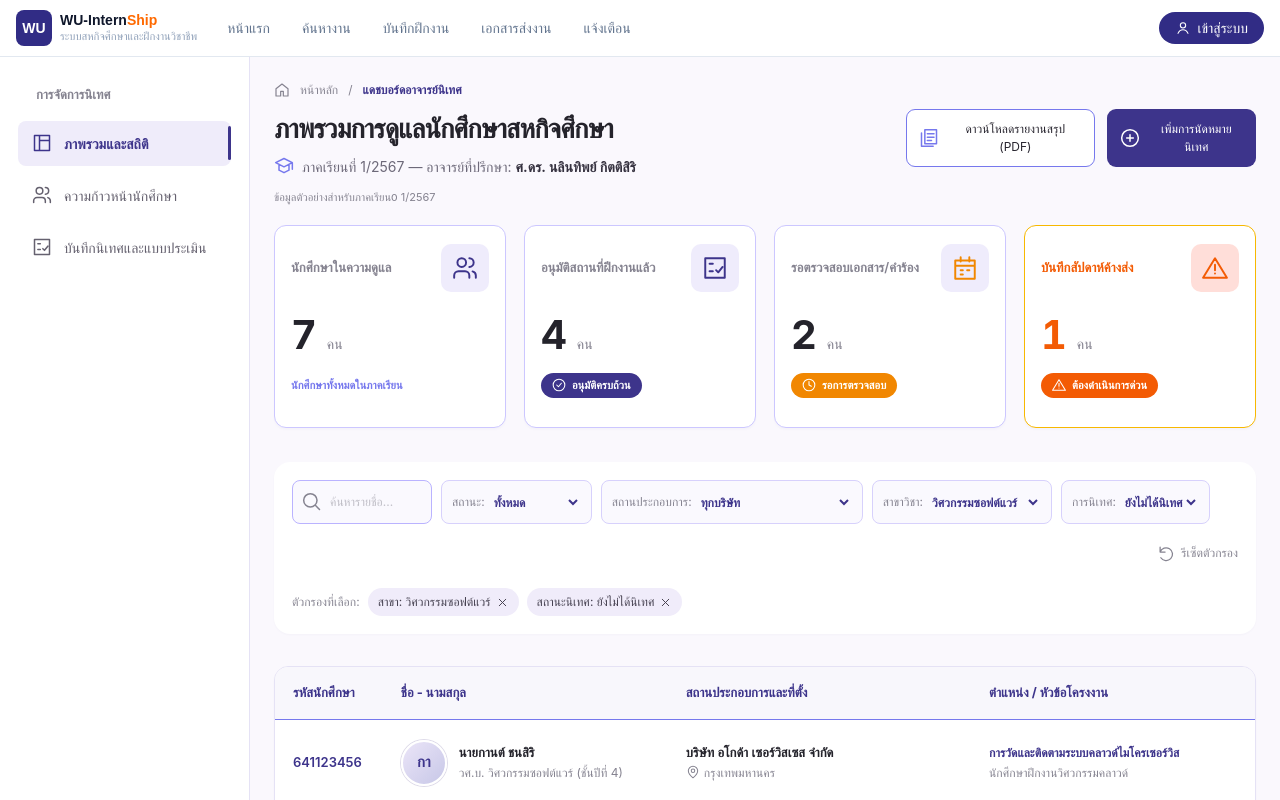
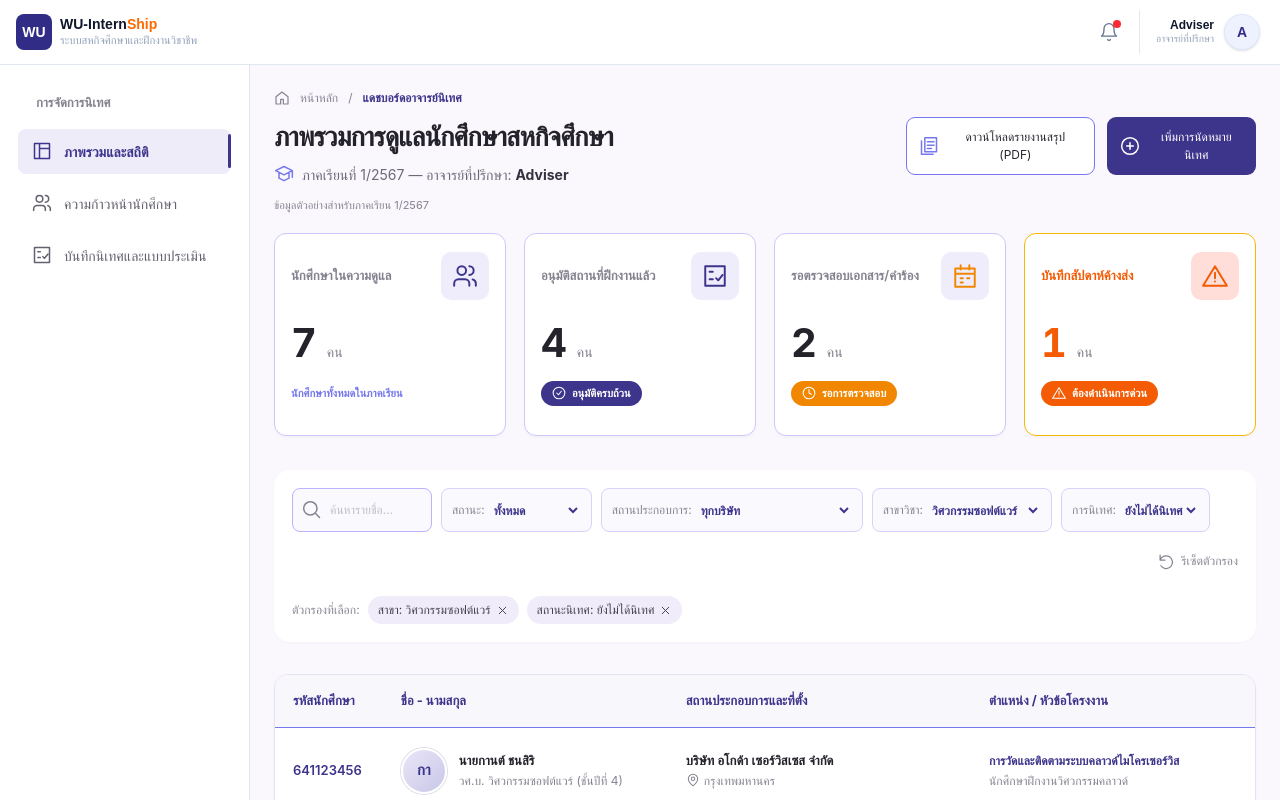
Before and after one commit to Tle1448/internship, a Next.js app: page /advisor in a window 1280 px wide. Shown: the top 800 px of the page. Built offline with nearby package versions, Linux system fonts and the light colour scheme.

Commit message:
update all

```diff
--- a/app/advisor/components/AdvisorDashboard.tsx
+++ b/app/advisor/components/AdvisorDashboard.tsx
@@ -4,13 +4,16 @@ import type { FormEvent } from "react";
 import { students, statusLabels, type Student } from "../data";
 import Icon from "./Icon";
 import "../advisor.css";
+
 type Appointment = {
     company: string;
     date: string;
     time: string;
     mode: string;
 };
+
 const menus = ["ภาพรวมและสถิติ", "ความก้าวหน้านักศึกษา", "บันทึกนิเทศและแบบประเมิน"];
+
 export default function AdvisorDashboard() {
     const [query, setQuery] = useState("");
     const [status, setStatus] = useState("");
@@ -28,13 +31,16 @@ export default function AdvisorDashboard() {
     const appointmentDialog = useRef<HTMLDialogElement>(null);
     const studentDialog = useRef<HTMLDialogElement>(null);
     const evaluationDialog = useRef<HTMLDialogElement>(null);
+
     const filtered = students.filter(s => (!query || `${s.id} ${s.name} ${s.company} ${s.project}`.toLowerCase().includes(query.toLowerCase())) && (!status || s.status === status) && (!company || s.company === company) && (!major || s.major === major) && (!visit || s.visited === (visit === "yes")));
     const pages = Math.max(1, Math.ceil(filtered.length / pageSize));
     const currentPage = Math.min(page, pages);
     const visible = filtered.slice((currentPage - 1) * pageSize, currentPage * pageSize);
     const pending = students.filter(s => s.status === "pending").length;
     const late = students.filter(s => s.status === "late").length;
+
     const reset = () => { setQuery(""); setStatus(""); setCompany(""); setMajor(""); setVisit(""); setPage(1); };
+
     function saveAppointment(event: FormEvent<HTMLFormElement>) {
         event.preventDefault();
         const data = new FormData(event.currentTarget);
@@ -42,14 +48,19 @@ export default function AdvisorDashboard() {
         appointmentDialog.current?.close();
         setMessage("เพิ่มนัดหมายแล้ว (เก็บไว้เฉพาะระหว่างเปิดหน้านี้)");
     }
+
     function openStudent(student: Student) { setSelected(student); studentDialog.current?.showModal(); }
+
     return <div className="advisor-app">
     <button type="button" className="icon-button mobile-toggle" aria-controls="advisor-menu" aria-expanded={mobileMenu} onClick={() => setMobileMenu(!mobileMenu)}><Icon name="menu"/>เมนูอาจารย์</button>
     <aside id="advisor-menu" className={`sidebar ${mobileMenu ? "is-open" : ""}`}><div><p className="nav-label">การจัดการนิเทศ</p><nav aria-label="เมนูอาจารย์">{menus.map((menu, i) => <button key={menu} className={section === i ? "active" : ""} aria-current={section === i ? "page" : undefined} onClick={() => { setSection(i); setMobileMenu(false); }}><Icon name={i === 0 ? "dashboard" : i === 1 ? "users" : "checklist"}/>{menu}</button>)}</nav></div><div className="sidebar-footer"><strong>วิทยาลัยนวัตกรรมวิชาชีพ</strong><span>หน่วยสหกิจศึกษาและการฝึกงาน</span></div></aside>
+
     <main className="main-content">
+      {/* Breadcrumb อย่างเดียว (ลบส่วนโปรไฟล์ซ้ำออกแล้ว) */}
       <div className="breadcrumb"><Icon name="home" size={16}/><span>หน้าหลัก</span><span>/</span><strong>แดชบอร์ดอาจารย์นิเทศ</strong></div>
-      <section className="page-heading"><div><h1>{section === 0 ? "ภาพรวมการดูแลนักศึกษาสหกิจศึกษา" : menus[section]}</h1><p><Icon name="cap"/><span>ภาคเรียนที่ 1/2567 — อาจารย์ที่ปรึกษา: <strong>ศ.ดร. นลินทิพย์ กิตติสิริ</strong></span></p></div><div className="heading-actions"><button className="button secondary" onClick={() => window.print()}><Icon name="file"/>ดาวน์โหลดรายงานสรุป (PDF)</button><button className="button primary" onClick={() => appointmentDialog.current?.showModal()}><Icon name="plus"/>เพิ่มการนัดหมายนิเทศ</button></div></section>
-      <p className="demo-note">ข้อมูลตัวอย่างสำหรับภาคเรียนo 1/2567</p>
+
+      <section className="page-heading"><div><h1>{section === 0 ? "ภาพรวมการดูแลนักศึกษาสหกิจศึกษา" : menus[section]}</h1><p><Icon name="cap"/><span>ภาคเรียนที่ 1/2567 — อาจารย์ที่ปรึกษา: <strong>Adviser</strong></span></p></div><div className="heading-actions"><button className="button secondary" onClick={() => window.print()}><Icon name="file"/>ดาวน์โหลดรายงานสรุป (PDF)</button><button className="button primary" onClick={() => appointmentDialog.current?.showModal()}><Icon name="plus"/>เพิ่มการนัดหมายนิเทศ</button></div></section>
+      <p className="demo-note">ข้อมูลตัวอย่างสำหรับภาคเรียน 1/2567</p>
       {message && <div className="feedback" role="status"><Icon name="check"/>{message}<button className="icon-button" aria-label="ปิดข้อความ" onClick={() => setMessage("")}><Icon name="close" size={16}/></button></div>}
       <section className="stats" aria-label="สถิตินักศึกษา">
         {[{ title: "นักศึกษาในความดูแล", count: students.length, icon: "users" as const, badge: "นักศึกษาทั้งหมดในภาคเรียน", kind: "all", filter: "" }, { title: "อนุมัติสถานที่ฝึกงานแล้ว", count: students.filter(s => s.status === "approved").length, icon: "checklist" as const, badge: "อนุมัติครบถ้วน", kind: "approved", filter: "approved" }, { title: "รอตรวจสอบเอกสาร/คำร้อง", count: pending, icon: "calendar" as const, badge: "รอการตรวจสอบ", kind: "pending", filter: "pending" }, { title: "บันทึกสัปดาห์ค้างส่ง", count: late, icon: "warning" as const, badge: "ต้องดำเนินการด่วน", kind: "late", filter: "late" }].map(item => <button key={item.kind} className={`stat-card ${item.kind}`} onClick={() => { reset(); setStatus(item.filter); }}><span className="stat-top"><span>{item.title}</span><span className="stat-icon"><Icon name={item.icon} size={26}/></span></span><span className="stat-number">{item.count}<small>คน</small></span><span className={`badge ${item.kind}`}>{item.kind !== "all" && <Icon name={item.kind === "pending" ? "clock" : item.kind === "late" ? "warning" : "check"} size={14}/>}{item.badge}</span></button>)}
@@ -62,8 +73,9 @@ export default function AdvisorDashboard() {
       {section === 2 && <section className="records-card"><h2>บันทึกนิเทศและแบบประเมิน</h2><p>เลือกนักศึกษาเพื่อดูข้อมูลและเตรียมแบบประเมินสำหรับการนิเทศ</p>{students.map(s => <button className="record-row" key={s.id} onClick={() => openStudent(s)}><span><strong>{s.name}</strong><small>{s.company}</small></span><span className="record-status">{s.visited ? "นิเทศแล้ว" : "รอการนิเทศ"}<Icon name="chevron" size={16}/></span></button>)}</section>}
       <footer className="content-footer">ระบบสหกิจศึกษาและฝึกงาน · WU Internship</footer>
     </main>
-    <dialog ref={appointmentDialog} className="modal" aria-label="????????????????????"><div className="modal-header"><h2>เพิ่มการนัดหมายนิเทศ</h2><button className="icon-button" aria-label="ปิด" onClick={() => appointmentDialog.current?.close()}><Icon name="close"/></button></div><form onSubmit={saveAppointment}><p className="muted">บันทึกนัดหมายตัวอย่างสำหรับภาคเรียน 1/2567</p><label>สถานประกอบการ<select name="company" required>{[...new Set(students.map(s => s.company))].map(c => <option key={c}>{c}</option>)}</select></label><div className="form-grid"><label>วันที่นิเทศ<input name="date" type="date" required/></label><label>เวลา<input name="time" type="time" required/></label></div><label>รูปแบบการนิเทศ<select name="mode"><option>On-site ณ สถานประกอบการ</option><option>Online ผ่านระบบประชุม</option></select></label><p className="muted">ข้อมูลจะไม่ถูกบันทึกลงฐานข้อมูล และจะหายเมื่อรีเฟรชหน้า</p><button className="button primary" type="submit">บันทึกนัดหมาย</button></form></dialog>
-    <dialog ref={studentDialog} className="modal" aria-label="??????????????"><div className="modal-header"><h2>ข้อมูลนักศึกษา</h2><button className="icon-button" aria-label="ปิด" onClick={() => studentDialog.current?.close()}><Icon name="close"/></button></div>{selected && <div className="student-detail"><span className={`badge ${selected.status}`}>{statusLabels[selected.status]}</span><h3>{selected.name}</h3><p>{selected.id} · {selected.major}</p><dl><dt>สถานประกอบการ</dt><dd>{selected.company}</dd><dt>จังหวัด</dt><dd>{selected.province}</dd><dt>หัวข้อโครงงาน</dt><dd>{selected.project}</dd><dt>ตำแหน่ง</dt><dd>{selected.role}</dd><dt>การนิเทศ</dt><dd>{selected.visited ? "นิเทศแล้ว" : "ยังไม่ได้นิเทศ"}</dd></dl></div>}</dialog>
-    <dialog ref={evaluationDialog} className="modal" aria-label="?????????????????????"><div className="modal-header"><h2>เตรียมแบบประเมินนิเทศ</h2><button className="icon-button" aria-label="ปิด" onClick={() => evaluationDialog.current?.close()}><Icon name="close"/></button></div><form onSubmit={e => { e.preventDefault(); evaluationDialog.current?.close(); setMessage("เตรียมรายการประเมินแล้ว (ตัวอย่าง ยังไม่ได้บันทึกลงฐานข้อมูล)"); }}><label>นักศึกษา<select required>{students.map(s => <option key={s.id}>{s.id} — {s.name}</option>)}</select></label><fieldset><legend>รายการเตรียมก่อนนิเทศ</legend>{["ตรวจสอบบันทึกประจำสัปดาห์", "ทบทวนความก้าวหน้าโครงงาน", "เตรียมเกณฑ์ประเมินผลการปฏิบัติงาน"].map(label => <label className="checkbox-label" key={label}><input type="checkbox" required/>{label}</label>)}</fieldset><label>หมายเหตุ<textarea rows={3} placeholder="ประเด็นที่ต้องติดตามในการนิเทศ"/></label><button type="submit" className="button primary">ยืนยันการเตรียมแบบประเมิน</button></form></dialog>
+
+    <dialog ref={appointmentDialog} className="modal" aria-label="เพิ่มการนัดหมายนิเทศ"><div className="modal-header"><h2>เพิ่มการนัดหมายนิเทศ</h2><button className="icon-button" aria-label="ปิด" onClick={() => appointmentDialog.current?.close()}><Icon name="close"/></button></div><form onSubmit={saveAppointment}><p className="muted">บันทึกนัดหมายตัวอย่างสำหรับภาคเรียน 1/2567</p><label>สถานประกอบการ<select name="company" required>{[...new Set(students.map(s => s.company))].map(c => <option key={c}>{c}</option>)}</select></label><div className="form-grid"><label>วันที่นิเทศ<input name="date" type="date" required/></label><label>เวลา<input name="time" type="time" required/></label></div><label>รูปแบบการนิเทศ<select name="mode"><option>On-site ณ สถานประกอบการ</option><option>Online ผ่านระบบประชุม</option></select></label><p className="muted">ข้อมูลจะไม่ถูกบันทึกลงฐานข้อมูล และจะหายเมื่อรีเฟรชหน้า</p><button className="button primary" type="submit">บันทึกนัดหมาย</button></form></dialog>
+    <dialog ref={studentDialog} className="modal" aria-label="ข้อมูลนักศึกษา"><div className="modal-header"><h2>ข้อมูลนักศึกษา</h2><button className="icon-button" aria-label="ปิด" onClick={() => studentDialog.current?.close()}><Icon name="close"/></button></div>{selected && <div className="student-detail"><span className={`badge ${selected.status}`}>{statusLabels[selected.status]}</span><h3>{selected.name}</h3><p>{selected.id} · {selected.major}</p><dl><dt>สถานประกอบการ</dt><dd>{selected.company}</dd><dt>จังหวัด</dt><dd>{selected.province}</dd><dt>หัวข้อโครงงาน</dt><dd>{selected.project}</dd><dt>ตำแหน่ง</dt><dd>{selected.role}</dd><dt>การนิเทศ</dt><dd>{selected.visited ? "นิเทศแล้ว" : "ยังไม่ได้นิเทศ"}</dd></dl></div>}</dialog>
+    <dialog ref={evaluationDialog} className="modal" aria-label="เตรียมแบบประเมินนิเทศ"><div className="modal-header"><h2>เตรียมแบบประเมินนิเทศ</h2><button className="icon-button" aria-label="ปิด" onClick={() => evaluationDialog.current?.close()}><Icon name="close"/></button></div><form onSubmit={e => { e.preventDefault(); evaluationDialog.current?.close(); setMessage("เตรียมรายการประเมินแล้ว (ตัวอย่าง ยังไม่ได้บันทึกลงฐานข้อมูล)"); }}><label>นักศึกษา<select required>{students.map(s => <option key={s.id}>{s.id} — {s.name}</option>)}</select></label><fieldset><legend>รายการเตรียมก่อนนิเทศ</legend>{["ตรวจสอบบันทึกประจำสัปดาห์", "ทบทวนความก้าวหน้าโครงงาน", "เตรียมเกณฑ์ประเมินผลการปฏิบัติงาน"].map(label => <label className="checkbox-label" key={label}><input type="checkbox" required/>{label}</label>)}</fieldset><label>หมายเหตุ<textarea rows={3} placeholder="ประเด็นที่ต้องติดตามในการนิเทศ"/></label><button type="submit" className="button primary">ยืนยันการเตรียมแบบประเมิน</button></form></dialog>
   </div>;
 }
--- a/components/Navbar.tsx
+++ b/components/Navbar.tsx
@@ -1,7 +1,8 @@
 "use client";
 
-import { usePathname } from "next/navigation";
+import { usePathname, useRouter } from "next/navigation";
 import Link from "next/link";
+import { useState, useRef, useEffect } from "react";
 
 // ---------- Config ----------
 interface NavItem {
@@ -17,26 +18,31 @@ const navItems: NavItem[] = [
   { label: "แจ้งเตือน", href: "/notifications" },
 ];
 
-// ---------- Icons (inline SVG, ไม่ต้องพึ่ง dependency เพิ่ม) ----------
+// ---------- Icons ----------
 function UserIcon({ className = "" }: { className?: string }) {
   return (
-    <svg
-      viewBox="0 0 24 24"
-      fill="none"
-      className={className}
-      aria-hidden="true"
-    >
-      <path
-        d="M12 12a4 4 0 1 0 0-8 4 4 0 0 0 0 8Z"
-        stroke="currentColor"
-        strokeWidth="1.6"
-      />
-      <path
-        d="M4.5 20c1.4-3.4 4.3-5.5 7.5-5.5s6.1 2.1 7.5 5.5"
-        stroke="currentColor"
-        strokeWidth="1.6"
-        strokeLinecap="round"
-      />
+    <svg viewBox="0 0 24 24" fill="none" className={className} aria-hidden="true">
+      <path d="M12 12a4 4 0 1 0 0-8 4 4 0 0 0 0 8Z" stroke="currentColor" strokeWidth="1.6" />
+      <path d="M4.5 20c1.4-3.4 4.3-5.5 7.5-5.5s6.1 2.1 7.5 5.5" stroke="currentColor" strokeWidth="1.6" strokeLinecap="round" />
+    </svg>
+  );
+}
+
+function BellIcon({ className = "" }: { className?: string }) {
+  return (
+    <svg viewBox="0 0 24 24" fill="none" className={className} stroke="currentColor" strokeWidth="1.6" strokeLinecap="round" strokeLinejoin="round">
+      <path d="M6 8a6 6 0 0 1 12 0c0 7 3 9 3 9H3s3-2 3-9" />
+      <path d="M10.3 21a1.94 1.94 0 0 0 3.4 0" />
+    </svg>
+  );
+}
+
+function LogOutIcon({ className = "" }: { className?: string }) {
+  return (
+    <svg viewBox="0 0 24 24" fill="none" className={className} stroke="currentColor" strokeWidth="1.6" strokeLinecap="round" strokeLinejoin="round">
+      <path d="M9 21H5a2 2 0 0 1-2-2V5a2 2 0 0 1 2-2h4" />
+      <polyline points="16 17 21 12 16 7" />
+      <line x1="21" y1="12" x2="9" y2="12" />
     </svg>
   );
 }
@@ -44,12 +50,59 @@ function UserIcon({ className = "" }: { className?: string }) {
 // ---------- Component ----------
 export default function Navbar() {
   const pathname = usePathname();
+  const router = useRouter();
+
+  // State สำหรับเปิด/ปิด Dropdown Menu
+  const [isDropdownOpen, setIsDropdownOpen] = useState(false);
+  const dropdownRef = useRef<HTMLDivElement>(null);
+
+  // ปิด Dropdown เมื่อคลิกพื้นที่อื่นภายนอก
+  useEffect(() => {
+    function handleClickOutside(event: MouseEvent) {
+      if (dropdownRef.current && !dropdownRef.current.contains(event.target as Node)) {
+        setIsDropdownOpen(false);
+      }
+    }
+    document.addEventListener("mousedown", handleClickOutside);
+    return () => document.removeEventListener("mousedown", handleClickOutside);
+  }, []);
+
+  // ฟังก์ชัน Logout และนำทางไปหน้า Home (/)
+  const handleLogout = () => {
+    setIsDropdownOpen(false);
+
+    // ล้างข้อมูล Session/LocalStorage
+    if (typeof window !== "undefined") {
+      localStorage.clear();
+      sessionStorage.clear();
+    }
+
+    // เปลี่ยนหน้ากลับไปหน้าแรก (Home)
+    router.push("/");
+    router.refresh();
+  };
+
+  // 1. ซ่อน Navbar ทั้งหมดเมื่ออยู่หน้า Login
+  if (pathname.toLowerCase() === "/login") {
+    return null;
+  }
+
+  // 2. เช็คหน้าปัจจุบัน
+  const isHomePage = pathname === "/";
+  const isAdvisor = pathname.startsWith("/advisor");
+  const isStudent = pathname.startsWith("/pagestudent");
+  const isLoggedIn = isAdvisor || isStudent;
+
+  // 3. ข้อมูลโปรไฟล์ตามบทบาท
+  const userData = isAdvisor
+    ? { name: "Adviser", subText: "อาจารย์ที่ปรึกษา", avatarChar: "A" }
+    : { name: "กานต์พิชชา วงษ์สุวรรณ", subText: "6410210545", avatarChar: "ก" };
 
   return (
     <header className="sticky top-0 z-50 border-b border-slate-200 bg-white">
-      <div className="flex w-full items-center gap-4 px-4 py-2.5">
+      <div className="flex w-full items-center justify-between gap-4 px-4 py-2.5">
 
-        {/* Logo */}
+        {/* Logo (ด้านซ้าย) */}
         <Link href="/" className="flex shrink-0 items-center gap-2">
           <div className="flex h-9 w-9 items-center justify-center rounded-lg bg-indigo-900 text-sm font-bold text-white">
             WU
@@ -66,6 +119,7 @@ export default function Navbar() {
         </Link>
 
         {/* Nav tabs */}
+        {!isHomePage && !isAdvisor && (
           <nav className="flex flex-1 items-center gap-1 overflow-x-auto">
             {navItems.map((item) => {
               const active = pathname === item.href;
@@ -85,16 +139,67 @@ export default function Navbar() {
               );
             })}
           </nav>
+        )}
 
         {/* Right side */}
         <div className="flex shrink-0 items-center gap-3">
+          {isLoggedIn ? (
+            /* กรณีล็อกอินแล้ว */
+            <div className="flex items-center gap-3">
+              <button className="relative rounded-full p-2 text-slate-500 hover:bg-slate-100 hover:text-slate-700 transition">
+                <BellIcon className="h-5 w-5" />
+                <span className="absolute top-1.5 right-1.5 h-2 w-2 rounded-full bg-red-500"></span>
+              </button>
+
+              {/* ส่วนคลิกโปรไฟล์ + Dropdown Menu */}
+              <div className="relative border-l border-slate-200 pl-3" ref={dropdownRef}>
+                <button
+                  onClick={() => setIsDropdownOpen(!isDropdownOpen)}
+                  className="flex items-center gap-2.5 rounded-lg p-1 transition hover:bg-slate-50 focus:outline-none cursor-pointer"
+                >
+                  <div className="hidden text-right sm:block">
+                    <p className="text-xs font-bold leading-tight text-slate-900">
+                      {userData.name}
+                    </p>
+                    <p className="text-[10px] leading-tight text-slate-400">
+                      {userData.subText}
+                    </p>
+                  </div>
+
+                  <div className="flex h-9 w-9 shrink-0 items-center justify-center rounded-full bg-indigo-50 border border-indigo-100 font-bold text-indigo-900 shadow-sm">
+                    <span className="text-sm">{userData.avatarChar}</span>
+                  </div>
+                </button>
+
+                {/* Dropdown เมนูลอยลงมา */}
+                {isDropdownOpen && (
+                  <div className="absolute right-0 mt-2 w-48 rounded-xl border border-slate-100 bg-white p-1.5 shadow-lg ring-1 ring-black/5 z-50">
+                    <div className="px-3 py-2 border-b border-slate-100 sm:hidden">
+                      <p className="text-xs font-bold text-slate-900">{userData.name}</p>
+                      <p className="text-[10px] text-slate-400">{userData.subText}</p>
+                    </div>
+
+                    <button
+                      onClick={handleLogout}
+                      className="flex w-full items-center gap-2 rounded-lg px-3 py-2 text-left text-xs font-medium text-red-600 transition hover:bg-red-50 cursor-pointer"
+                    >
+                      <LogOutIcon className="h-4 w-4" />
+                      ออกจากระบบ
+                    </button>
+                  </div>
+                )}
+              </div>
+            </div>
+          ) : (
+            /* ปุ่มเข้าสู่ระบบ */
             <Link
-            href="/Login"
+              href="/login"
               className="flex items-center gap-1.5 whitespace-nowrap rounded-full bg-indigo-900 px-4 py-1.5 text-sm font-medium text-white transition hover:bg-indigo-800"
             >
               <UserIcon className="h-4 w-4" />
               เข้าสู่ระบบ
             </Link>
+          )}
         </div>
 
       </div>
```
Also changed, not shown: app/Login/page.tsx (+33 -18 lines). Lines whose indentation alone changed are shown as unchanged.
